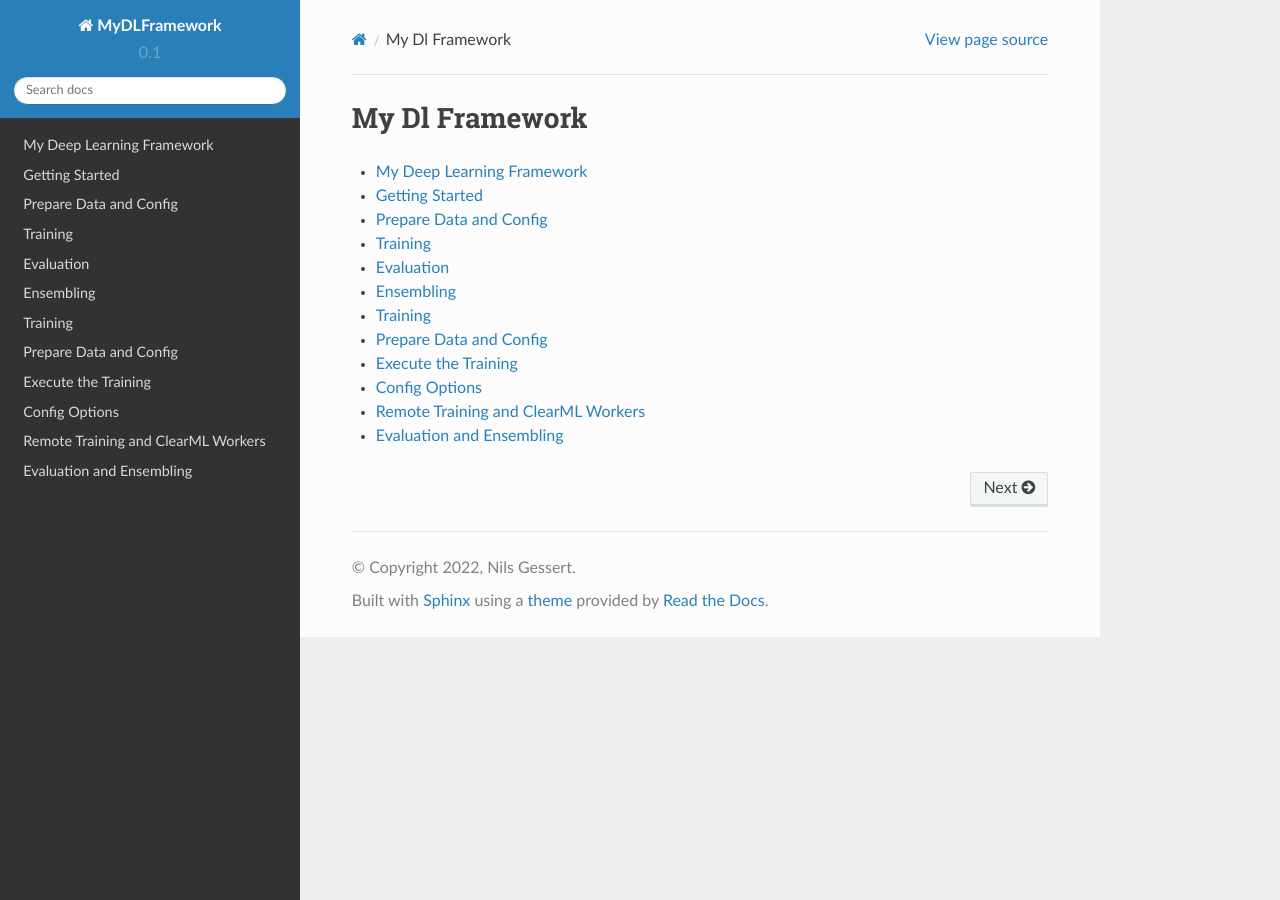
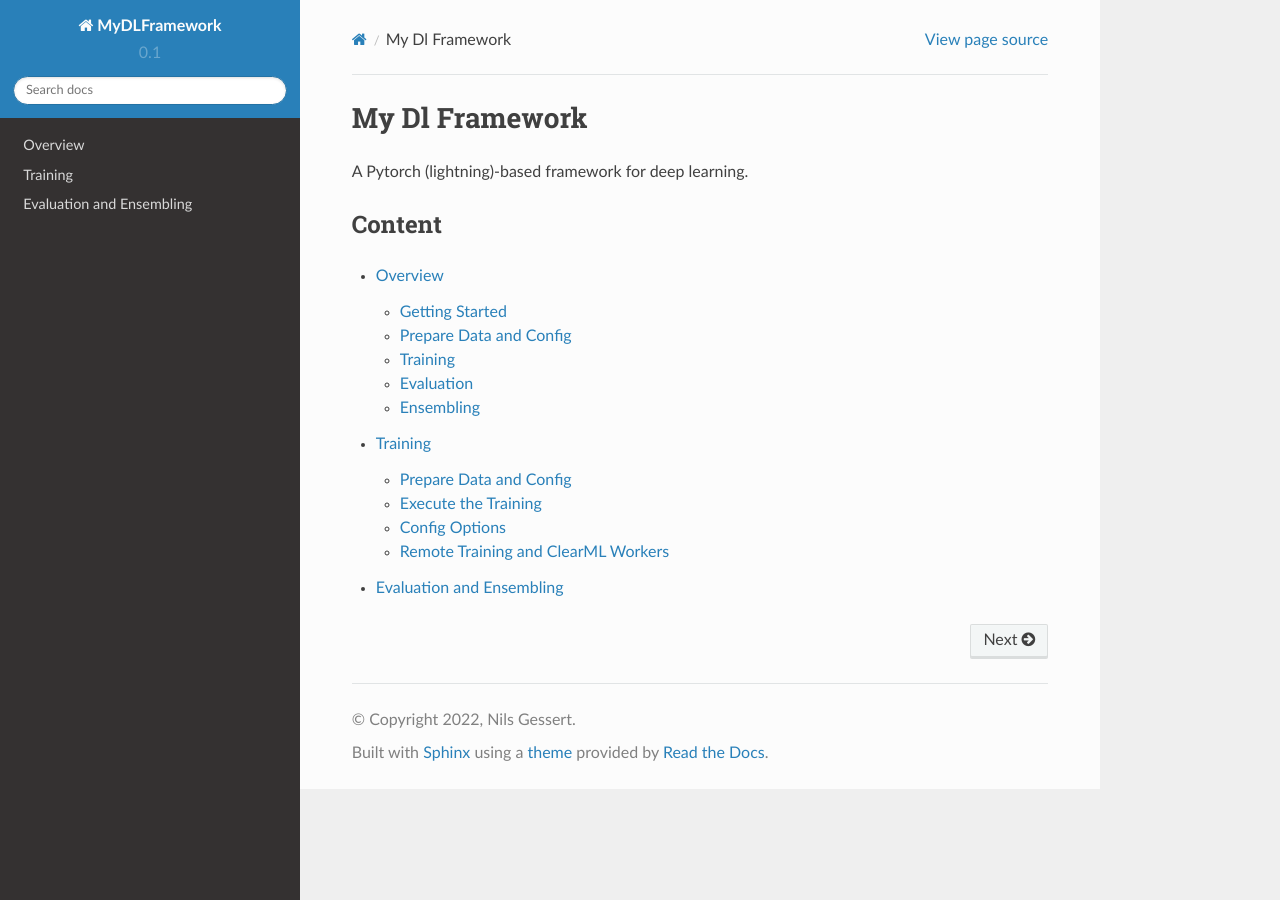
Before and after one commit to ngessert/my_dl_framework, a Sphinx documentation site: the page built from doc/index.rst, in a window 1280 px wide. Built offline with Sphinx 7.4.7 and the Read the Docs theme 2.0.0, drawn with Linux system fonts in a browser that asks for light colours; pages that are not in the unit, such as notebooks, are missing from menus.

Commit message:
Fix doc with proper links

```diff
--- a/doc/index.rst
+++ b/doc/index.rst
@@ -1,5 +1,11 @@
+================
 My Dl Framework
-==========
+================
+
+A Pytorch (lightning)-based framework for deep learning.
+
+Content
+=======
 
 .. toctree::
    :maxdepth: 2
```
Also changed, not shown: README.rst (+10 -9 lines), doc/training.rst (+6 -5 lines).
